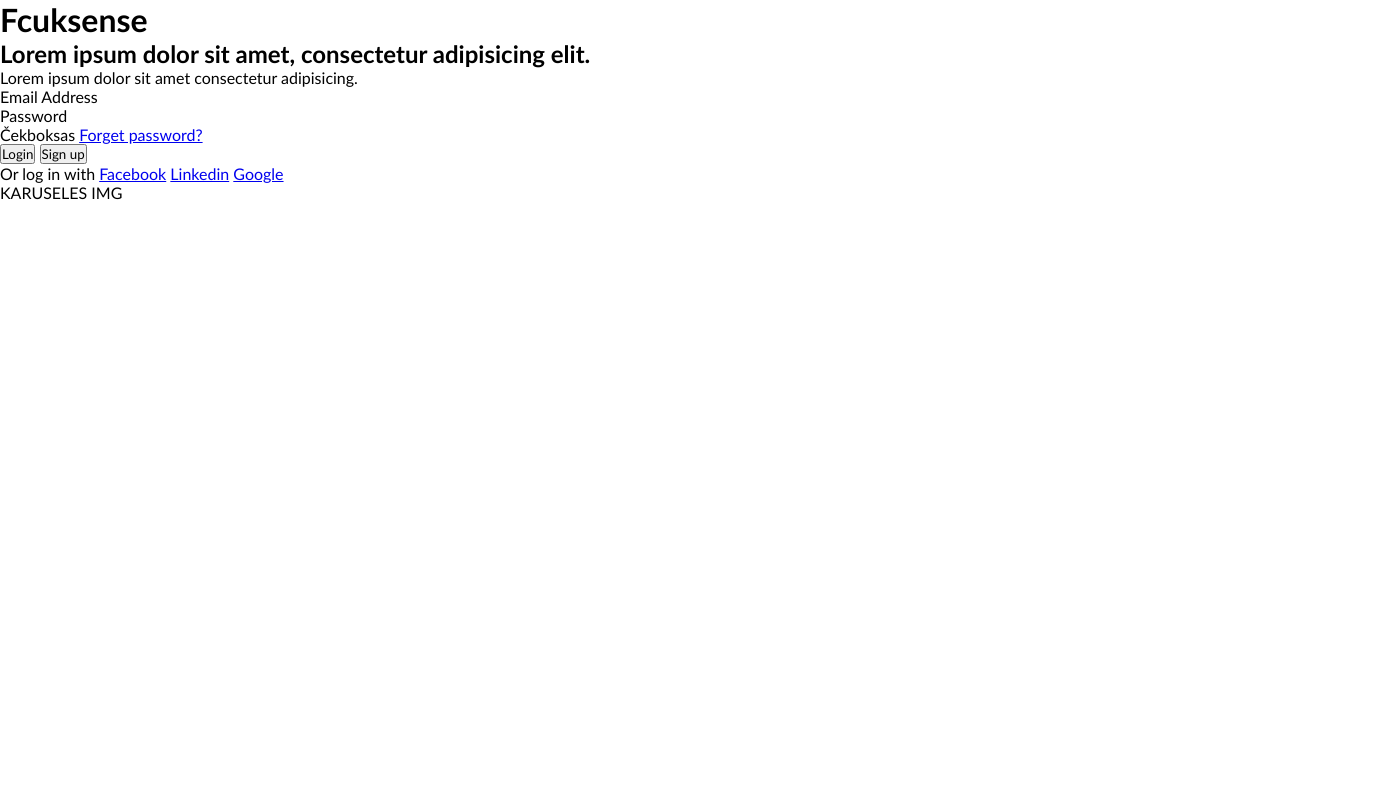
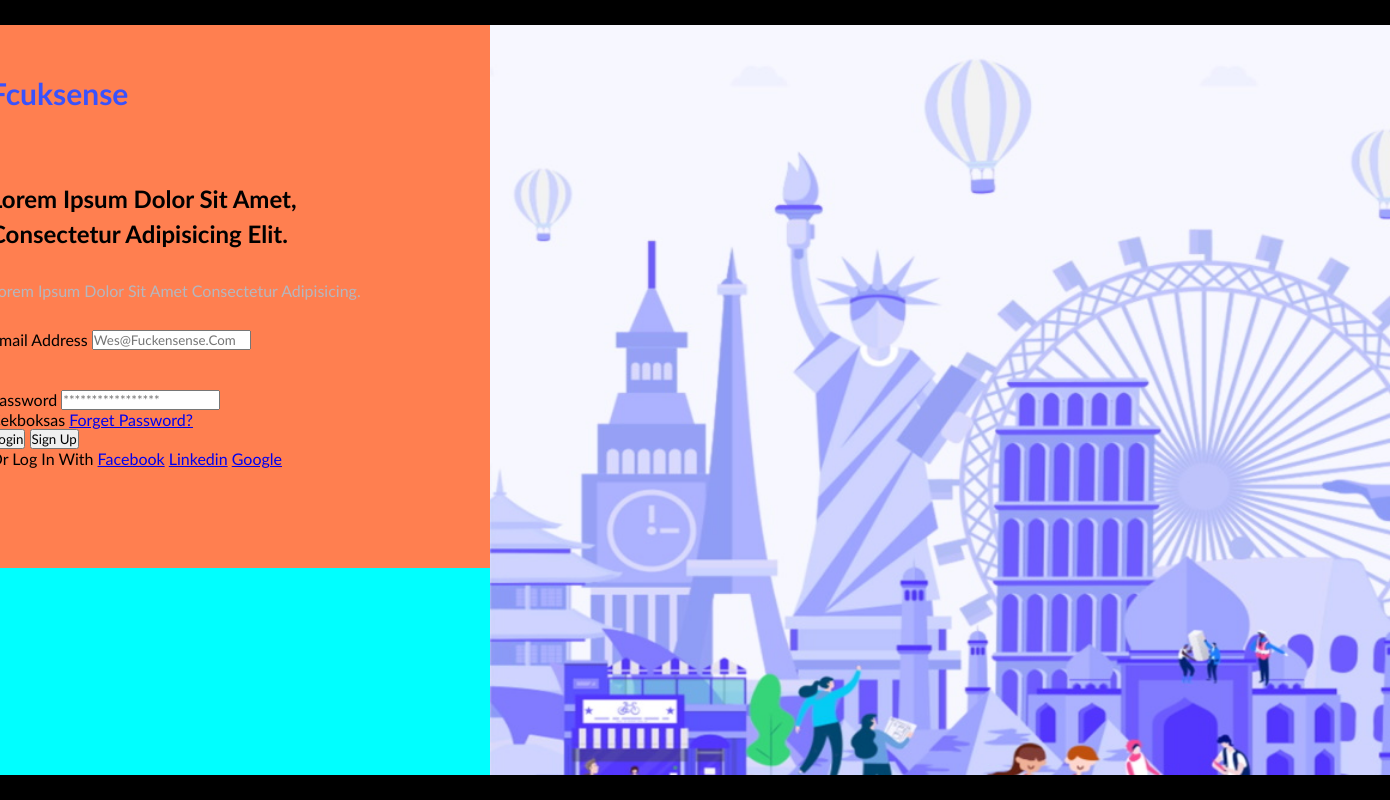
Before and after one commit to LinaNavardauskiene/5-front-end-testas, a plain HTML site: page index.html in a window 1280 px wide. Shown: the whole page, 1390 px wide, since content can reach past the window. Drawn offline with Linux system fonts and the light colour scheme.

Commit message:
Daug visko

```diff
--- a/css/form.css
+++ b/css/form.css
@@ -1,7 +1,22 @@
+.forma {
+    display: flex;
+    flex-direction: column;
+    gap: 40px;
+    width: 100%;
+}
 .forma {
 
 }
-
-.cekboksas {
+.formos-eilute {
 
 }
+label {
+
+}
+
+input {
+
+}
+.cekboksas-forgetpass {
+
+}
--- a/css/main.css
+++ b/css/main.css
@@ -5,30 +5,58 @@ body * {
     vertical-align: top;
     box-sizing: border-box;
     font-family: 'Gill Sans', 'Gill Sans MT', Calibri, 'Trebuchet MS', sans-serif;
+text-transform: capitalize;
 }
 body {
+    background-color: black;
 }
+
 .pagrindinis-langas {
+    display: inline-block;
+    width: 1500px;
+    position: absolute;
+    top: 50%;
+    left: 50%;
+    transform: translate(-50%, -50%);
+    background-color: aqua;
+}
+.kaire-puse {
+    display: inline-block;
+    width: 40%;
+    background-color: coral;
+    padding: 100px;
+    padding-top: 50px;
 
 }
-.kaire-puse {
+.antraste1 {
+    color: #3952FD;
+    font-size: 30px;
+}
+.antraste2 {
+    margin-top: 70px;
+    line-height: 35px;
+    color: #223153'
+ }
+p{
+    margin-top: 30px;
+    margin-bottom: 30px;
+    color: #B6B7BF;
 
 }
-h1 {
-}
-h2{
 
-}
-p{
+.linkas {
 
 }
 span {
 
 }
-.linkas {
-
+.desine-puse {
+    width: 60%;
+    height: 750px;
+     background-image: url(../img/Karusele.jpg);
+    float: right;
+    background-position: center;
+    position: relative;
+    background-repeat: no-repeat;
+    background-size: cover;
 }
-
-.desine-puse {
-
-}
--- a/index.html
+++ b/index.html
@@ -12,18 +12,23 @@
 </head>
 
 <body>
+    <div class="background"></div>
     <main class="pagrindinis-langas">
         <div class="kaire-puse">
-            <h1>Fcuksense</h1>
-            <h2>Lorem ipsum dolor sit amet, consectetur adipisicing elit.</h2>
+            <h1 class="antraste1">Fcuksense</h1>
+            <h2 class="antraste2">Lorem ipsum dolor sit amet, consectetur adipisicing elit.</h2>
             <p>Lorem ipsum dolor sit amet consectetur adipisicing.</p>
-            <div class="forma">
-                <form action="#">Email Address</form>
-            </div>
-            <div class="forma">
-                <form action="#">Password</form>
-            </div>
-            <div class="cekboksas">
+            <form class="forma">
+                <div class="formos-eilute">
+                    <label for="email">Email Address</label>
+                    <input id="email" placeholder="wes@fuckensense.com" type="email" required>
+                </div>
+                <div class="formos-eilute">
+                    <label for="password">Password</label>
+                    <input id="password" placeholder="*****************" type="email" required>
+                </div>
+            </form>
+            <div class="cekboksas-forgetpass">
                 Čekboksas
                 <a href="#">Forget password?</a>
             </div>
@@ -33,13 +38,12 @@
             </div>
             <nav class="linkas">
                 <span>Or log in with</span>
-                <a href="#">Facebook</a>
-                <a href="#">Linkedin</a>
-                <a href="#">Google</a>
+                <a href="#" target="_blank">Facebook</a>
+                <a href="#" target="_blank">Linkedin</a>
+                <a href="#" target="_blank">Google</a>
             </nav>
         </div>
         <div class="desine-puse">
-            KARUSELES IMG
         </div>
     </main>
 
```
